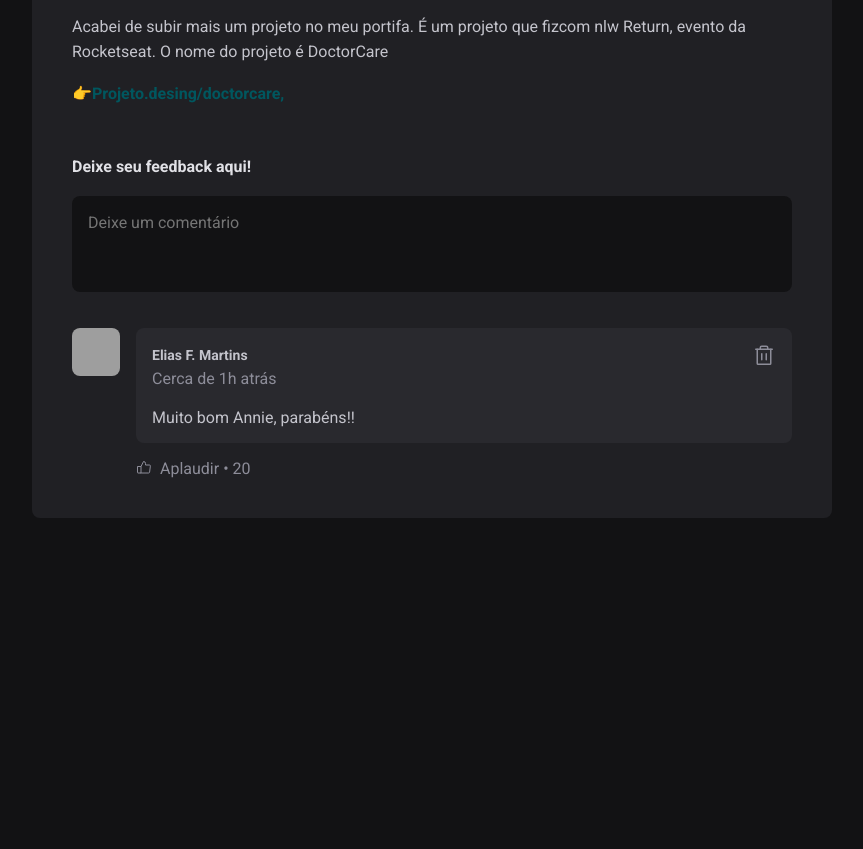
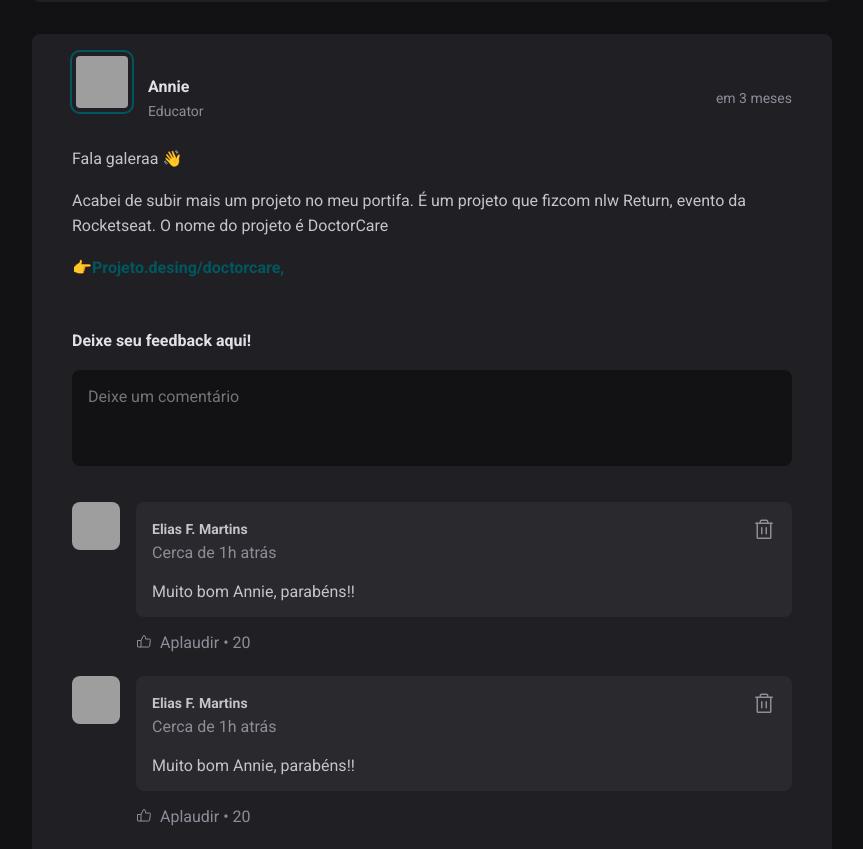
Before and after one commit to EliasFMartins/react-project-02, a React (Vite) app in the folder 01-fundamentos-reactjs/: page / in a window 1280 px wide. Shown: the part 942-1791 px from the top of the page, without its empty margins (352-1215 px from the left). Before the commit the page ends 1492 px from the top, so only its background shows below. Built offline with nearby package versions, Linux system fonts and the light colour scheme; grey boxes are pictures that could not be loaded.

Commit message:
vendo conceitos de estado

```diff
--- a/01-fundamentos-reactjs/src/components/Post.jsx
+++ b/01-fundamentos-reactjs/src/components/Post.jsx
@@ -4,9 +4,13 @@
 
 import {format, formatDistanceToNow} from 'date-fns';
 import ptBR from 'date-fns/locale/pt-BR'
+import { useState } from "react";
+
+
 
 
 export function Post({author, publishedAt,content}) {
+  const [comments, setComments ] = useState([1,2])
   const publishedDateFormatted = format(publishedAt, "d 'de' LLLL 'às' HH:mm'h' ",{
     locale: ptBR,
   } )
@@ -15,6 +19,13 @@
     addSuffix:true
 
   })
+
+  function handleCreateNewComment() {
+    event.preventDefault();
+   setComments([...comments, comments.length+1])
+  }
+// estado - Variáveis que eu quero q o componete monitore
+
   return (
     <article className={styles.post}>
       <header>
@@ -38,7 +49,9 @@
           }
         })}
       </div>
-      <form className={styles.commentForm}>
+
+
+      <form onSubmit={handleCreateNewComment} className={styles.commentForm}>
         <strong>Deixe seu feedback aqui!</strong>
         <textarea placeholder="Deixe um comentário" />
         <footer>
@@ -46,7 +59,9 @@
         </footer>
       </form>
       <div className={styles.commentList}>
-        <Comment/>
+        {comments.map(comments =>{
+          return <Comment/>
+        })}
       </div>
     </article>
   );
```
